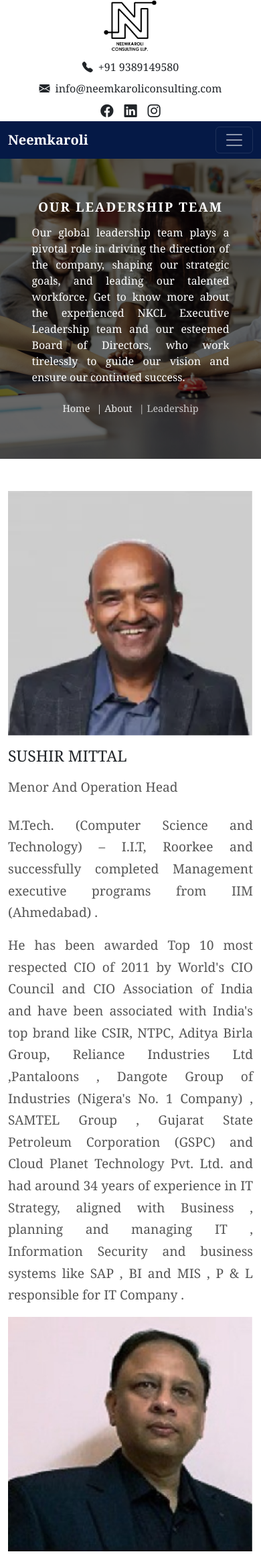
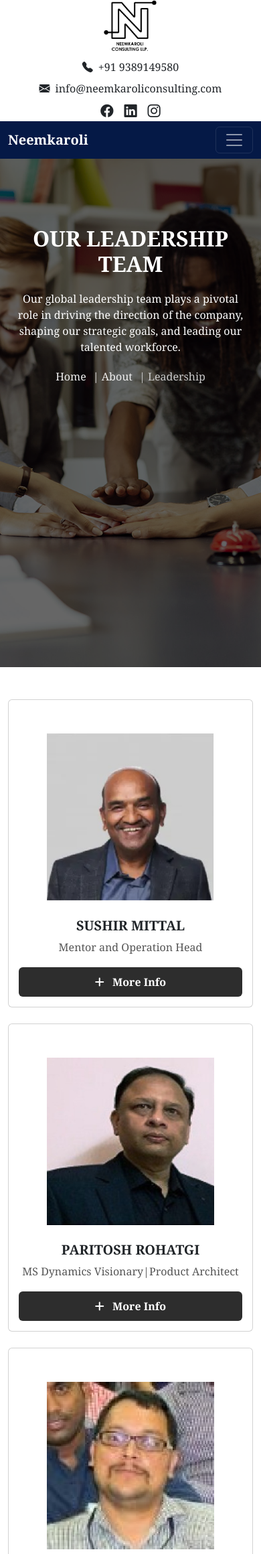
Before and after one commit to neemkaroli12/Neemkaroli-_Consulting, a Django app: page /leadership/ in a window 390 px wide. Shown: the top 2320 px of the page at 67% size. Run offline with Django 5.2, Linux system fonts and the light colour scheme.

Commit message:
changes in leadership.html

```diff
--- a/consulting_app/templates/leadership.html
+++ b/consulting_app/templates/leadership.html
@@ -3,261 +3,151 @@
 {% block title %}Leadership Team{% endblock %}
 {% block content %}
 <link href="https://cdnjs.cloudflare.com/ajax/libs/font-awesome/6.4.0/css/all.min.css" rel="stylesheet">
+
 <style>
+    /* Page Title */
     .page-title {
         background: linear-gradient(rgba(0, 0, 0, 0.6), rgba(0, 0, 0, 0.6)),
                     url("{% static 'images/home-bg-8.jpg' %}") center/cover no-repeat;
         color: white;
         padding: 100px 20px;
         text-align: center;
-        position: relative;
-        height: 75vh;
+        height: 90vh;
     }
+    .page-title h1 { font-size: 3.5rem; font-weight: 800; text-transform: uppercase; }
+    .page-title p { font-size: 1.125rem; margin-top: 20px; }
+    .breadcrumb { background: transparent; margin-top: 20px; font-size: 1.125rem; display: flex; justify-content: center; gap: 10px; color: #f0f0f0; }
+    .breadcrumb a { color: #f0f0f0; text-decoration: none; font-weight: 500; }
+    .breadcrumb a:hover { color: #ffd369; }
+    .breadcrumb .active { color: #ccc; }
 
-    .page-title h1 {
-        font-size: 3.5rem;
-        font-weight: 800;
-        margin-bottom: 15px;
-        text-transform: uppercase;
-        letter-spacing: 2px;
-        animation: fadeInDown 1s ease-in-out;
-    }
-     .page-title p {
-        font-size: 1.2rem;
-        margin-top: 20px;
-        z-index: 1;
-    }
+    /* Business Card */
+ .cards-container {
+    display: flex;
+    flex-wrap: wrap;
+    gap: 20px;
+}
 
-
-    .breadcrumb {
-        background: transparent;
-        padding: 0;
-        margin: 0;
-        font-size: 1.1rem;
-        display: flex;
-        justify-content: center;
-        gap: 10px;
-        color: #f0f0f0;
-        animation: fadeInUp 1s ease-in-out;
-    }
-
-    .breadcrumb li {
-        display: inline;
-    }
-
-    .breadcrumb a {
-        color: #f0f0f0;
-        text-decoration: none;
-        font-weight: 500;
-    }
-
-    .breadcrumb a:hover {
-        color: #ffd369;
-    }
-
-    .breadcrumb .active {
-        color: #ccc;
-    }
-    .vis-container {
-        padding: 70px 20px;
-    }
-
-    .team-card img {
-        border-radius: 15px;
-        margin-bottom: 20px;
-        max-width: 280px;
-        transition: transform 0.3s ease;
-    }
-
-    .team-card img:hover {
-        transform: scale(1.05);
-    }
-
-    .team-card h2 {
-        font-size: 2rem;
-        font-weight: 700;
-        color: #222;
-    }
-
-    .team-card h4 {
-        font-size: 1.2rem;
-        color: #777;
-        margin-bottom: 15px;
-    }
-
-    .team-card p {
-        font-size:1.2rem !important;
-        line-height: 1.7;
-        color: #555;
-        text-align: justify;
-    }
-
-    .team-card a {
-        font-weight: 600;
-        color: black;
-        text-decoration: none;
-    }
-
-    .team-card a:hover {
-        color: #0056b3;
-        text-decoration: underline;
-    }
-    @keyframes fadeInDown {
-        0% { opacity: 0; transform: translateY(-30px); }
-        100% { opacity: 1; transform: translateY(0); }
-    }
-
-    @keyframes fadeInUp {
-        0% { opacity: 0; transform: translateY(30px); }
-        100% { opacity: 1; transform: translateY(0); }
-    }
-
-    .buisness-card p{
-        font-size:1.2rem !important;
-        line-height: 1.7;
-        color: #555;
-        text-align: justify;
-    }
-
-
-     @media (max-width: 768px) {
-
-
-        .page-title p {
-            font-size: 1.1rem;
-            max-width: 90%;
-            margin: 0 auto;
-            text-align: justify;
-        }
-
-        .breadcrumb {
-            font-size: 1rem;
-            flex-wrap: wrap;
-        }
-
-        .breadcrumb li {
-            margin-bottom: 5px;
-        }
-
-        .page-title {
-            padding: 80px 20px;
-            height: auto;
-        }
-
-        .page-title h1 {
-            font-size: 1.2rem;
-        }
-        .team-card {
-            text-align: center;
-        }
-        .team-card img {
-            max-width: 200px;
-        }
-    }
-
-    @media (max-width: 480px) {
-
-
-        .page-title {
-            padding: 60px 20px;
-            height: auto;
-        }
-
-        .page-title h1 {
-            font-size: 1.2rem;
-        }
-
-        .breadcrumb {
-            font-size: 0.9rem;
-        }
-
-        .page-title p {
-            font-size: 1rem;
-            padding: 0 10px;
-        }
-    }
-    {% comment %} .buisness-card {
+.business-card {
+    width: 300px;
+    border: 1px solid #ccc;
+    border-radius: 8px;
+    overflow: hidden;
+    background: #fff;
     display: flex;
     flex-direction: column;
-    padding: 20px;
-    background-color: #fff;
-    border-radius: 10px;
-    box-shadow: 0 4px 12px rgba(0, 0, 0, 0.05);
-    height: 100%;
+}
+.buisness-card img {
+    height: 250px;
+    width: 250px;
+    margin: 0 auto;
+    object-fit: cover;
+    margin-top: 50px;
 }
 
-.buisness-card img {
-    width: 100%;
-    max-height: 280px;
-    object-fit: cover;
-    border-radius: 10px;
+.buisness-card .card-body {
+    display: flex;
+    flex-direction: column;
+    flex-grow: 1;
 }
 
-.buisness-card h3 {
-    font-size: 1.5rem;
-    margin-top: 1rem;
-    font-weight: 700;
+.buisness-card .btn {
+    margin-top: auto;
 }
 
-.buisness-card p {
-    font-size: 1rem;
-    color: #555;
-    text-align: justify;
-} {% endcomment %}
+    .card-text { padding: 15px; text-align: center; }
+    .card-text h3 { font-size: 1.5rem; font-weight: bold; margin-top: 10px; }
+    .buisness-card p { font-size: 1rem; line-height: 1.6; color: #555; }
 
+    .read-more {
+        background: #2d2d2d;
+        color: #fff;
+        font-weight: 600;
+        cursor: pointer;
+        text-align: center;
+        padding: 10px 15px;
+        border-radius: 6px;
+        margin-top: 15px;
+        transition: all 0.3s ease;
+        display: block;
+        width: 100%;
+    }
+    .read-more:hover { background: #444; }
+
+    .more-info { display: none; margin-top: 15px; text-align: justify; }
+    .expanded .more-info { display: block; }
+
+    @media (max-width: 768px) {
+        .page-title h1 { font-size: 2rem; }
+        .page-title p { font-size: 1rem; }
+        .breadcrumb { font-size: 1rem; flex-wrap: wrap; }
+        .card-text h3 { font-size: 1.25rem; }
+    }
 </style>
 
 <section class="page-title">
     <h1>Our Leadership Team</h1>
-    <p class="mb-4">Our global leadership team plays a pivotal role in driving the direction of the company, shaping our strategic goals, and leading our talented workforce. Get to know more about the experienced NKCL Executive Leadership team and our esteemed Board of Directors, who work tirelessly to guide our vision and ensure our continued success.</p>
+    <p>Our global leadership team plays a pivotal role in driving the direction of the company, shaping our strategic goals, and leading our talented workforce.</p>
     <ol class="breadcrumb">
         <li><a href="{% url 'consulting_app:home_two' %}">Home</a></li>
         <li><a href="{% url 'consulting_app:about' %}">| About</a></li>
         <li class="active">| Leadership</li>
     </ol>
 </section>
+
 <div class="container mt-5">
     <div class="row">
-        <div class="col-lg-4 d-flex align-items-stretch">
-            <div class="card border-0 buisness-card ">
-                <img src="{% static 'images/team1s.png' %}" alt="">
+
+        <div class="col-lg-4 col-md-6 col-sm-12 mb-4">
+            <div class="card buisness-card">
+                <img src="{% static 'images/team1s.png' %}" alt="Sushir Mittal" class="img-fluid">
                 <div class="card-text">
-                    <h3 class="mt-3 mb-3">SUSHIR MITTAL</h3>
-                    <p class="mb-4">Menor And Operation Head</p>
-                    <p>M.Tech. (Computer Science and Technology) – I.I.T, Roorkee and  successfully completed Management executive programs from IIM (Ahmedabad) .</p>
-                        <p>He has been awarded Top 10 most  respected CIO of 2011 by World's  CIO Council and CIO Association of India  and have been associated with India's top brand  like CSIR, NTPC, Aditya Birla Group, Reliance Industries Ltd ,Pantaloons , Dangote Group of Industries (Nigera's  No. 1 Company)  , SAMTEL Group , Gujarat State Petroleum Corporation (GSPC) and Cloud Planet Technology Pvt. Ltd. and had around 34  years of experience in IT Strategy, aligned with Business  , planning and managing  IT , Information Security and business systems like SAP , BI and MIS , P & L responsible for  IT  Company .</p>
+                    <h3>SUSHIR MITTAL</h3>
+                    <p>Mentor and Operation Head</p>
+                    <div class="read-more" role="button" tabindex="0" aria-expanded="false">
+                        <i class="fa-solid fa-plus me-2"></i> More Info
+                    </div>
+                    <div class="more-info">
+                        <p>M.Tech. (Computer Science and Technology) – I.I.T, Roorkee and successfully completed Management executive programs from IIM (Ahmedabad) .</p>
+                        <p>He has been awarded Top 10 most respected CIO of 2011 by World's CIO Council and CIO Association of India and have been associated with India's top brand like CSIR, NTPC, Aditya Birla Group, Reliance Industries Ltd ,Pantaloons , Dangote Group of Industries (Nigera's No. 1 Company) , SAMTEL Group , Gujarat State Petroleum Corporation (GSPC) and Cloud Planet Technology Pvt. Ltd. and had around 34 years of experience in IT Strategy, aligned with Business , planning and managing IT , Information Security and business systems like SAP , BI and MIS , P & L responsible for IT Company .</p>
+                    </div>
                 </div>
             </div>
         </div>
-        <div class="col-lg-4">
-            <div class="card border-0 buisness-card">
-                <img src="{% static 'images/team3p.png' %}" alt="" height="350px">
+
+        <div class="col-lg-4 col-md-6 col-sm-12 mb-4">
+            <div class="card buisness-card">
+                <img src="{% static 'images/team3p.png' %}" alt="Paritosh Rohatgi" class="img-fluid">
                 <div class="card-text">
-                    <h3 class="mt-3">PARITOSH ROHATGI</h3>
-                    <p class="mb-2">Microsoft Dynamics Visionary | Influencer & Product Architect</p>
-                    <p>Postgraduate from BITS Pilani and holder of a PGDBM (MBA) in Systems & Finance from the Institute of Management Technology, I bring over 28 years of proven success as a technocrat and strategic leader in the enterprise technology space.
-Having worked with top-tier multinational corporations including EY, Computer Associates, Fujitsu, and Trident Group, I have consistently delivered transformative outcomes across large and mid-sized enterprises.
-My core expertise lies in end-to-end project management and ERP implementations, with deep functional and technical proficiency in platforms such as: Odoo ERP, Microsoft Dynamics 365.
-Retail & Distribution, Oil & Gas, Manufacturing
-Asset & Fleet Management, Equipment Leasing & Renting.
-I specialize in aligning technology with business strategy—driving operational excellence, financial visibility, and scalable growth through tailored ERP solutions.
-</p>
-
+                    <h3>PARITOSH ROHATGI</h3>
+                    <p>MS Dynamics Visionary|Product Architect</p>
+                    <div class="read-more" role="button" tabindex="0" aria-expanded="false">
+                        <i class="fa-solid fa-plus me-2"></i> More Info
+                    </div>
+                    <div class="more-info">
+                        <p>Postgraduate from BITS Pilani and holder of a PGDBM (MBA) in Systems & Finance from the Institute of Management Technology, I bring over 28 years of proven success as a technocrat and strategic leader in the enterprise technology space. Having worked with top-tier multinational corporations including EY, Computer Associates, Fujitsu, and Trident Group, I have consistently delivered transformative outcomes across large and mid-sized enterprises. My core expertise lies in end-to-end project management and ERP implementations, with deep functional and technical proficiency in platforms such as: Odoo ERP, Microsoft Dynamics 365. Retail & Distribution, Oil & Gas, Manufacturing Asset & Fleet Management, Equipment Leasing & Renting. I specialize in aligning technology with business strategy—driving operational excellence, financial visibility, and scalable growth through tailored ERP solutions.</p>
+                    </div>
                 </div>
             </div>
         </div>
-        <div class="col-lg-4">
-            <div class="card border-0 buisness-card">
-                <img src="{% static 'images/team2o.png' %}" alt="">
-                <div class="card-text" >
-                    <h3 class="mt-3">PRAVEEN UPADHAYAYA </h3>
-                    <p class="m-0">Odoo ERP Visionary | Influencer & Product Architect</p>
-                    <p>B.Tech in Computer Science, backed by 16 years of expertise in Odoo implementation and customization. I’ve architected and developed numerous applications, seamlessly integrating Odoo with a wide range of external tools and platforms. My experience also includes real-time data synchronization with machines, leveraging AI/ML technologies to drive intelligent automation.</p>
-<p>My core strengths include product strategy, software architecture, and the ability to align technology with business goals—all while mentoring and leading high-performing teams. Today, I channel this experience to empower organizations in their digital transformation journey, fostering innovation and sustainable success.
-</p>
+
+        <div class="col-lg-4 col-md-6 col-sm-12 mb-4">
+            <div class="card buisness-card">
+                <img src="{% static 'images/team2o.png' %}" alt="Praveen Upadhayaya" class="img-fluid">
+                <div class="card-text">
+                    <h3>PRAVEEN UPADHAYAYA</h3>
+                    <p>Odoo ERP Visionary | Product Architect</p>
+                    <div class="read-more" role="button" tabindex="0" aria-expanded="false">
+                        <i class="fa-solid fa-plus me-2"></i> More Info
+                    </div>
+                    <div class="more-info">
+                        <p>B.Tech in Computer Science, backed by 16 years of expertise in Odoo implementation and customization. I’ve architected and developed numerous applications, seamlessly integrating Odoo with a wide range of external tools and platforms. My experience also includes real-time data synchronization with machines, leveraging AI/ML technologies to drive intelligent automation.</p>
+                        <p>My core strengths include product strategy, software architecture, and the ability to align technology with business goals—all while mentoring and leading high-performing teams. Today, I channel this experience to empower organizations in their digital transformation journey, fostering innovation and sustainable success.</p>
+                    </div>
                 </div>
             </div>
         </div>
+
     </div>
 </div>
 <section id="counters" class="py-5 text-white" style="background: url('https://images.unsplash.com/photo-1521791136064-7986c2920216?auto=format&fit=crop&w=1350&q=80') no-repeat center center/cover; position: relative;">
@@ -286,7 +176,7 @@
       </div>
 
       <div class="col-md-3 mb-4">
-
+        <!-- Handshake from Font Awesome -->
         <i class="fa-solid fa-handshake fs-1 mb-3 text-warning"></i>
         <h2 class="fw-bold counter" data-target="20">0</h2>
         <p>Years Microsoft Gold Partner</p>
@@ -296,7 +186,21 @@
   </div>
 </section>
 <script>
-  document.addEventListener("DOMContentLoaded", () => {
+document.addEventListener("DOMContentLoaded", () => {
+  document.querySelectorAll('.buisness-card .read-more').forEach(button => {
+    button.addEventListener('click', () => {
+      const card = button.closest('.buisness-card');
+      card.classList.toggle('expanded');
+      const isExpanded = card.classList.contains('expanded');
+      button.innerHTML = `
+        <i class="fa-solid ${isExpanded ? 'fa-minus' : 'fa-plus'} me-2"></i>
+        ${isExpanded ? 'Less Info' : 'More Info'}
+      `;
+      button.setAttribute('aria-expanded', isExpanded);
+    });
+  });
+});
+document.addEventListener("DOMContentLoaded", () => {
     const counters = document.querySelectorAll(".counter");
     const speed = 50; // Lower = faster
 
--- a/consulting_app/templates/partnership.html
+++ b/consulting_app/templates/partnership.html
@@ -151,7 +151,7 @@
     }
 
     .stat-card p {
-        font-size: 1.2rem;
+        font-size: 1.125rem;
         color: #777;
     }
 
```
Also changed, not shown: consulting_app/templates/about.html (+46 -111 lines), consulting_app/templates/blog.html (+5 -5 lines), consulting_app/templates/blog_post.html (+6 -6 lines), consulting_app/templates/career.html (+4 -4 lines).
